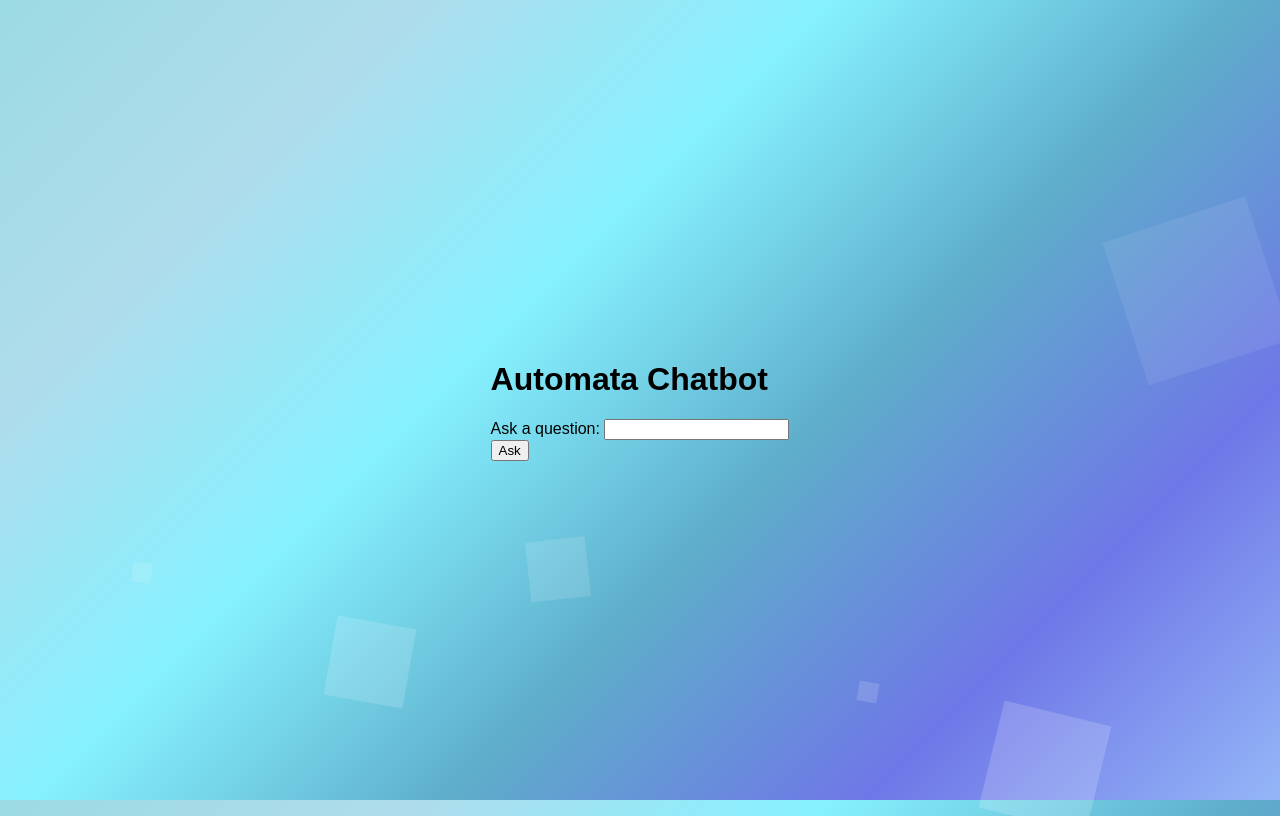
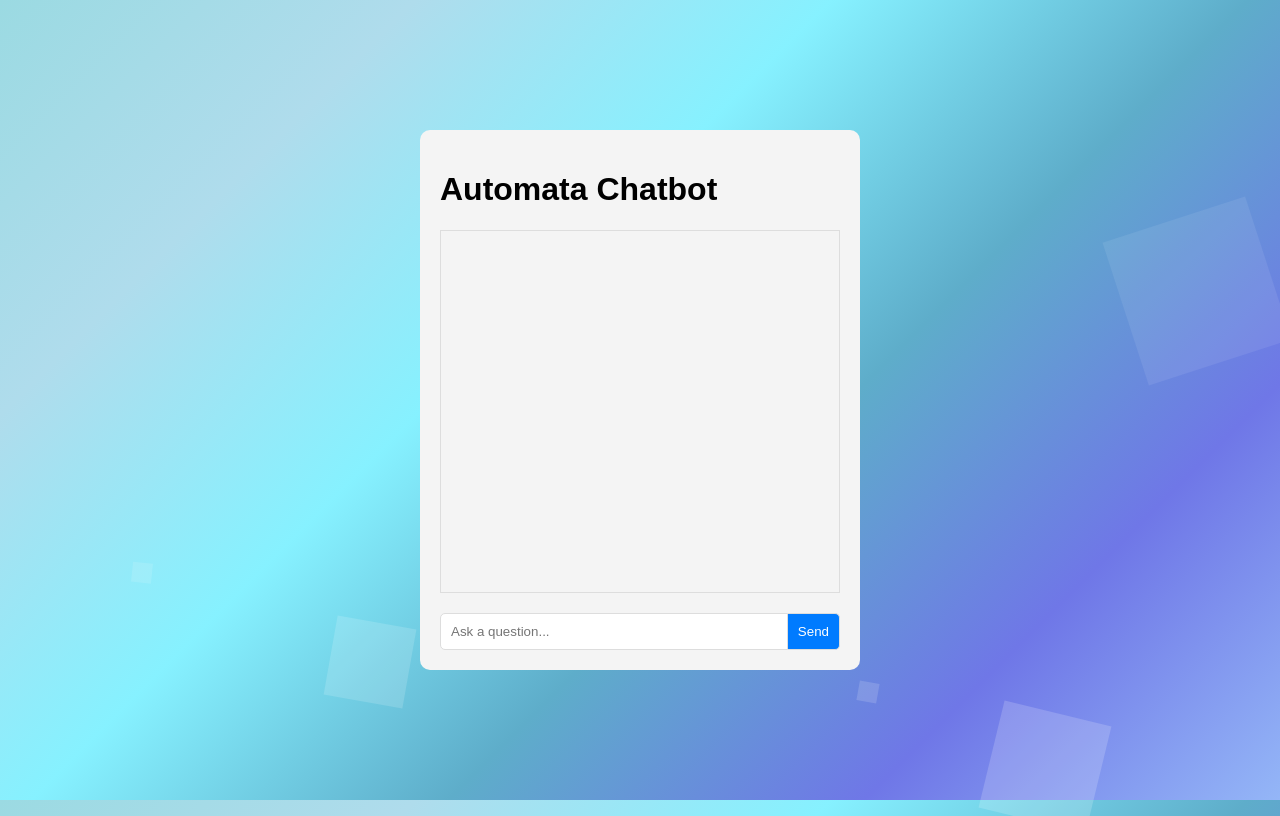
Before and after one commit to youssefmetwalli/Automata-Chatbot, a Flask app: page / in a window 1280 px wide. Run offline with Flask 3, Linux system fonts and the light colour scheme; parts of the project's set-up code (start-up, migrations or seed data) failed here and were passed over.

Commit message:
edited ui

```diff
--- a/templates/index.html
+++ b/templates/index.html
@@ -19,27 +19,52 @@
         <li></li>
         <li></li>
     </ul>
-    <div class="form-container">
+    <div class="chat-container">
         <h1>Automata Chatbot</h1>
-        <form method="POST">
-            <div class="form-pair">
-                <div class="form-item">
-                    <label for="user_input">Ask a question:</label>
-                    <input type="text" id="user_input" name="user_input" required>
-                </div>
-            </div>
-            <div class="submit-container">
-                <input type="submit" value="Ask">
-            </div>
-        </form>
-        {% if user_input %}
-        <div class="response">
-            <h2>Your Input:</h2>
-            <p>{{ user_input }}</p>
-            <h2>Response:</h2>
-            <p>{{ response|safe }}</p>
+        <div class="messages" id="messages"></div>
+        <div class="input-container">
+            <input type="text" id="user_input" placeholder="Ask a question...">
+            <button onclick="sendMessage()">Send</button>
         </div>
-        {% endif %}
     </div>
+    <script>
+        function addMessage(message, sender) {
+            const messagesDiv = document.getElementById('messages');
+            const messageDiv = document.createElement('div');
+            messageDiv.classList.add('message', sender + '-message');
+            messageDiv.innerHTML = message;
+            messagesDiv.appendChild(messageDiv);
+            messagesDiv.scrollTop = messagesDiv.scrollHeight;
+        }
+
+        function sendMessage() {
+            const userInput = document.getElementById('user_input').value;
+            if (userInput.trim() === '') return;
+
+            addMessage(userInput, 'user');
+            document.getElementById('user_input').value = '';
+
+            fetch('/', {
+                method: 'POST',
+                headers: {
+                    'Content-Type': 'application/x-www-form-urlencoded',
+                },
+                body: new URLSearchParams({ 'user_input': userInput }),
+            })
+            .then(response => response.json())
+            .then(data => {
+                addMessage(data.response, 'bot');
+            })
+            .catch(error => {
+                console.error('Error:', error);
+            });
+        }
+
+        document.getElementById('user_input').addEventListener('keydown', function (e) {
+            if (e.key === 'Enter') {
+                sendMessage();
+            }
+        });
+    </script>
 </body>
 </html>
```
